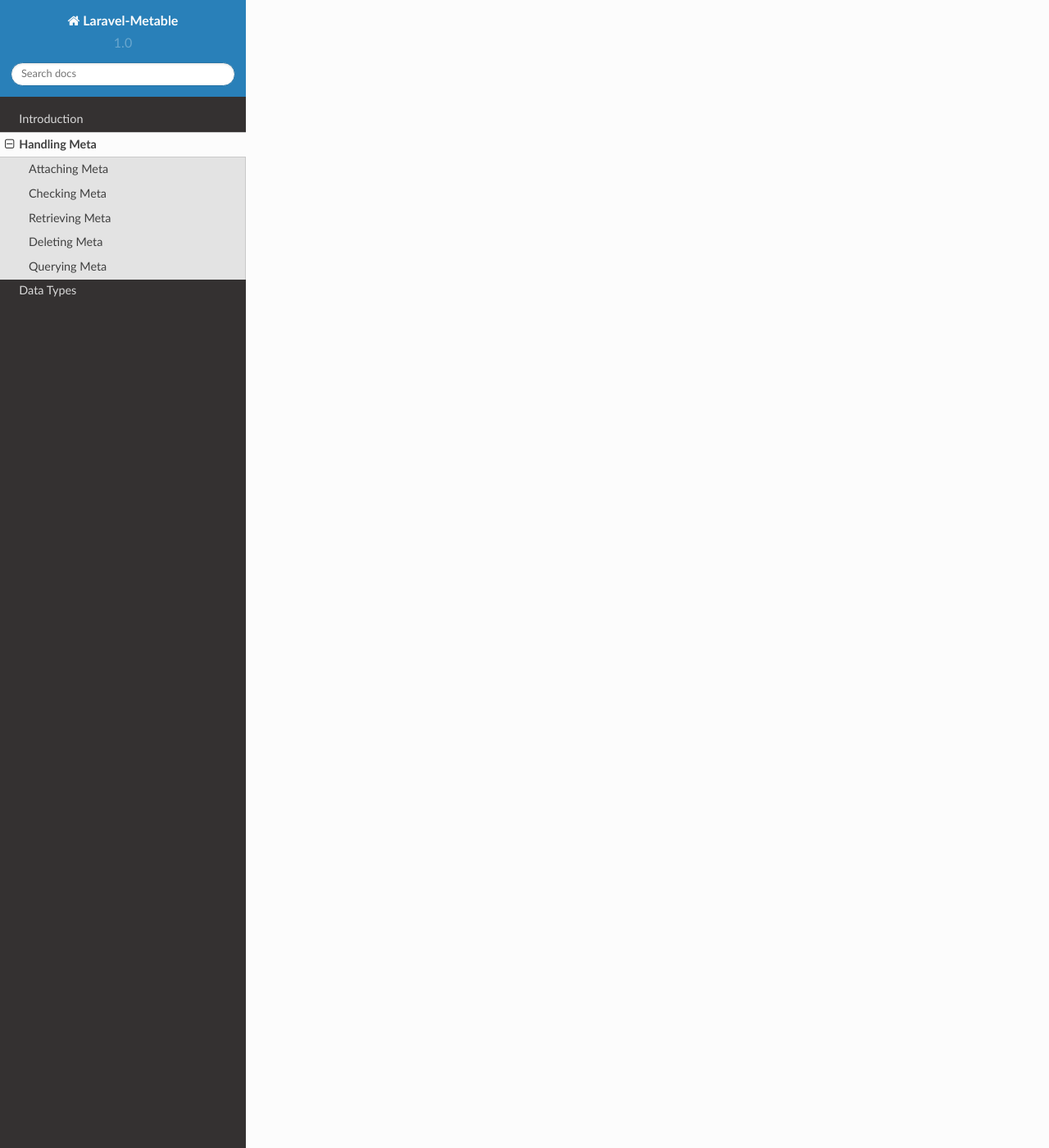
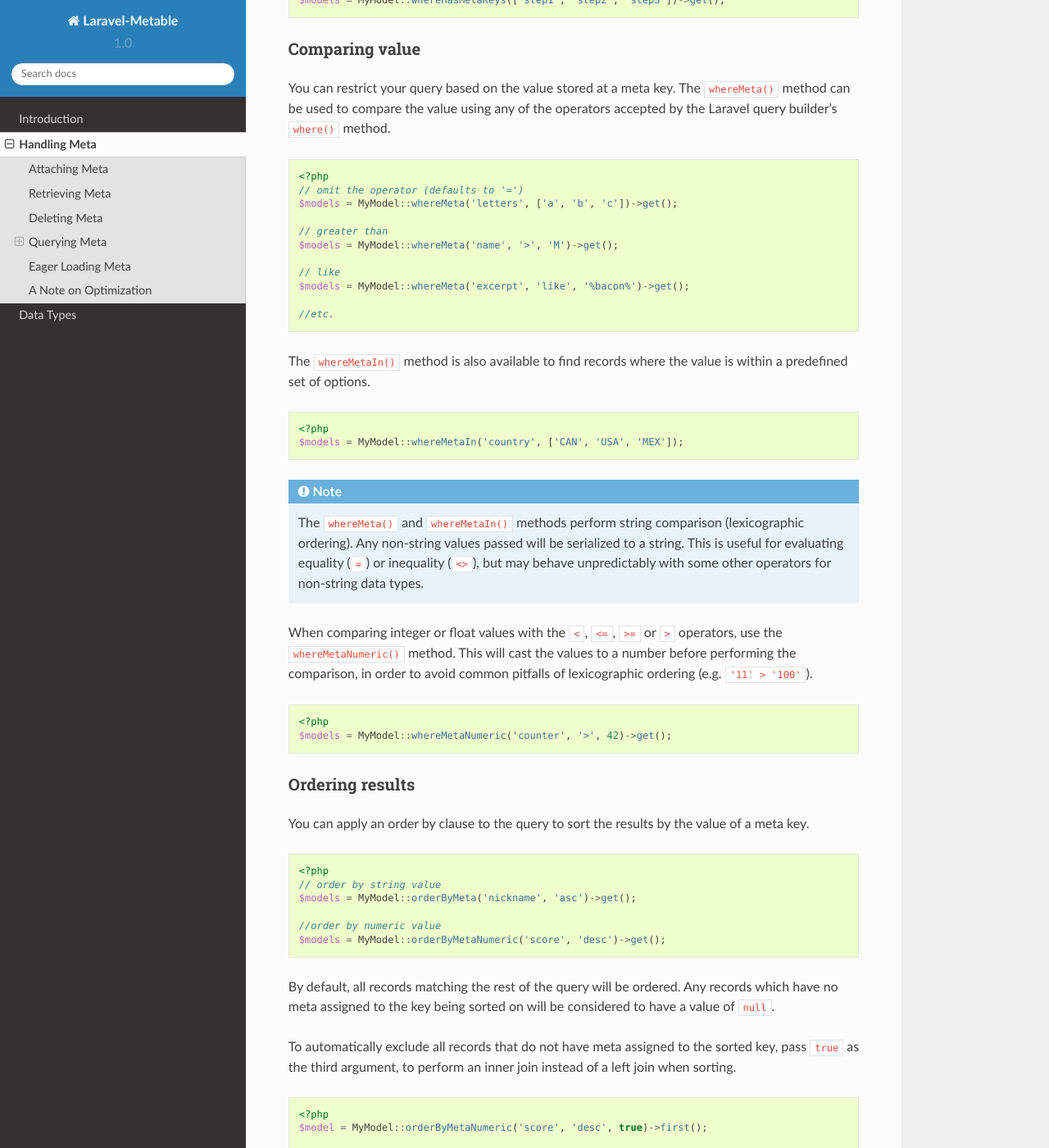
Before and after one commit to plank/laravel-metable, a Sphinx documentation site: the page built from docs/source/handling_meta.rst, in a window 1280 px wide and 1400 px high, scrolled down 2528 px. Shown: the whole window at 82% size. Built offline with Sphinx 7.4.7 and the Read the Docs theme 2.0.0, drawn with Linux system fonts in a browser that asks for light colours; some of the changed text lies outside the part shown.

Commit message:
continued metable doc

```diff
--- a/docs/source/handling_meta.rst
+++ b/docs/source/handling_meta.rst
@@ -1,5 +1,5 @@
 Handling Meta
-===========================================
+=============
 
 .. highlight:: php
 
@@ -22,7 +22,7 @@
 	}
 
 Attaching Meta
-------------------
+--------------
 
 Attach meta to a model with the ``setMeta()`` method. The method accepts two arguments: a string to use as a key and a value. The value argument will accept a number of different inputs. See the list of a supported :ref:`datatypes`.
 
@@ -41,25 +41,10 @@
 		'age' => 18,
 	]);
 
+Retrieving Meta
+---------------
 
-Checking Meta
------------------
-
-You can check if a value has been assigned to a given key with the ``hasMeta()`` method.
-
-::
-
-	<?php
-	if ($model->hasMeta('background-color')) {
-		// ...
-	}
-
-.. note:: This method will return ``true`` even if a falsey value (e.g. ``0``, ``false``, ``null``) has been manually set for the key.
-
-Retrieving Meta
--------------------
-
-You can retrieve the value of the meta at a given key with the ``getMeta()`` method.
+You can retrieve the value of the meta at a given key with the ``getMeta()`` method. The value should be returned in the same format that it was stored. For example, if an array is set, you will receive an array back when retrieving it.
 
 ::
 
@@ -76,8 +61,135 @@
 .. note:: If a falsey value (e.g. ``0``, ``false``, ``null``) has been manually set for the key, that value  will be returned instead of the default value. The default value will only be returned if no meta exists at the key.
 
 
+You can check if a value has been assigned to a given key with the ``hasMeta()`` method.
+
+::
+
+	<?php
+	if ($model->hasMeta('background-color')) {
+		// ...
+	}
+
+.. note:: This method will return ``true`` even if a falsey value (e.g. ``0``, ``false``, ``null``) has been manually set for the key.
+
+
 Deleting Meta
------------------
+-------------
+
+To remove the meta stored at a given key, use ``removeMeta()``.
+
+::
+
+	<?php $model->removeMeta('prefered_language');
+
+To Remove all meta from a model, use ``purgeMeta()``.
+
+::
+
+	<?php $model->purgeMeta();
 
 Querying Meta
---------------
+-------------
+
+The Metable trait provides a number of query scopes to facilitate modifying queries based on the meta attached to a model
+
+Checking for Presence of a key
+^^^^^^^^^^^^^^^^^^^^^^^^^^^^^^
+
+To only return records that have a value assigned to a particular, you can use ``whereHasMeta()``. You can also pass an array to this method, which will cause the query to return any models attached to one or more of the provided keys.
+
+::
+
+	<?php
+	$models = MyModel::whereHasMeta('notes')->get();
+	$models = MyModel::whereHasMeta(['queued_at', 'sent_at'])->get();
+
+If you would like to restrict your query to only return models with meta for all of the provided keys, you can use ``whereHadMetaKeys()``.
+
+::
+
+	<?php
+	$models = MyModel::whereHasMetaKeys(['step1', 'step2', 'step3'])->get();
+
+Comparing value
+^^^^^^^^^^^^^^^
+
+You can restrict your query based on the value stored at a meta key. The ``whereMeta()`` method can be used to compare the value using any of the operators accepted by the Laravel query builder's ``where()`` method.
+
+::
+
+	<?php
+	// omit the operator (defaults to '=')
+	$models = MyModel::whereMeta('letters', ['a', 'b', 'c'])->get();
+
+	// greater than
+	$models = MyModel::whereMeta('name', '>', 'M')->get();
+
+	// like
+	$models = MyModel::whereMeta('excerpt', 'like', '%bacon%')->get();
+
+	//etc.
+
+The ``whereMetaIn()`` method is also available to find records where the value is within a predefined set of options.
+
+::
+
+	<?php
+	$models = MyModel::whereMetaIn('country', ['CAN', 'USA', 'MEX']);
+
+
+.. note:: The ``whereMeta()`` and ``whereMetaIn()`` methods perform string comparison (lexicographic ordering). Any non-string values passed will be serialized to a string. This is useful for evaluating equality (``=``) or inequality (``<>``), but may behave unpredictably with some other operators for non-string data types.
+
+When comparing integer or float values with the ``<``, ``<=``, ``>=`` or ``>`` operators, use the ``whereMetaNumeric()`` method. This will cast the values to a number before performing the comparison, in order to avoid common pitfalls of lexicographic ordering (e.g. ``'11' > '100'``).
+
+::
+
+	<?php
+	$models = MyModel::whereMetaNumeric('counter', '>', 42)->get();
+
+Ordering results
+^^^^^^^^^^^^^^^^
+
+You can apply an order by clause to the query to sort the results by the value of a meta key.
+
+::
+
+	<?php
+	// order by string value
+	$models = MyModel::orderByMeta('nickname', 'asc')->get();
+
+	//order by numeric value
+	$models = MyModel::orderByMetaNumeric('score', 'desc')->get();
+
+By default, all records matching the rest of the query will be ordered. Any records which have no meta assigned to the key being sorted on will be considered to have a value of ``null``.
+
+To automatically exclude all records that do not have meta assigned to the sorted key, pass ``true`` as the third argument, to perform an inner join instead of a left join when sorting.
+
+::
+
+	<?php
+	$model = MyModel::orderByMetaNumeric('score', 'desc', true)->first();
+
+	//equivalent to, but more efficient than
+	$models = MyModel::whereHasMeta('score')
+		->orderByMetaNumeric('score', 'desc')->first();
+
+Eager Loading Meta
+------------------
+
+When working with collections of Metable models, be sure to eager load the meta relation for all instances together to avoid unecessary database queries (i.e. N+1 problem).
+
+On the query builder:
+
+::
+
+	<?php
+	$models = MyModel::with('meta')->where(...)->get();
+
+On an Eloquent collection:
+
+	<?php
+	$models->load('meta');
+
+A Note on Optimization
+----------------------
```
